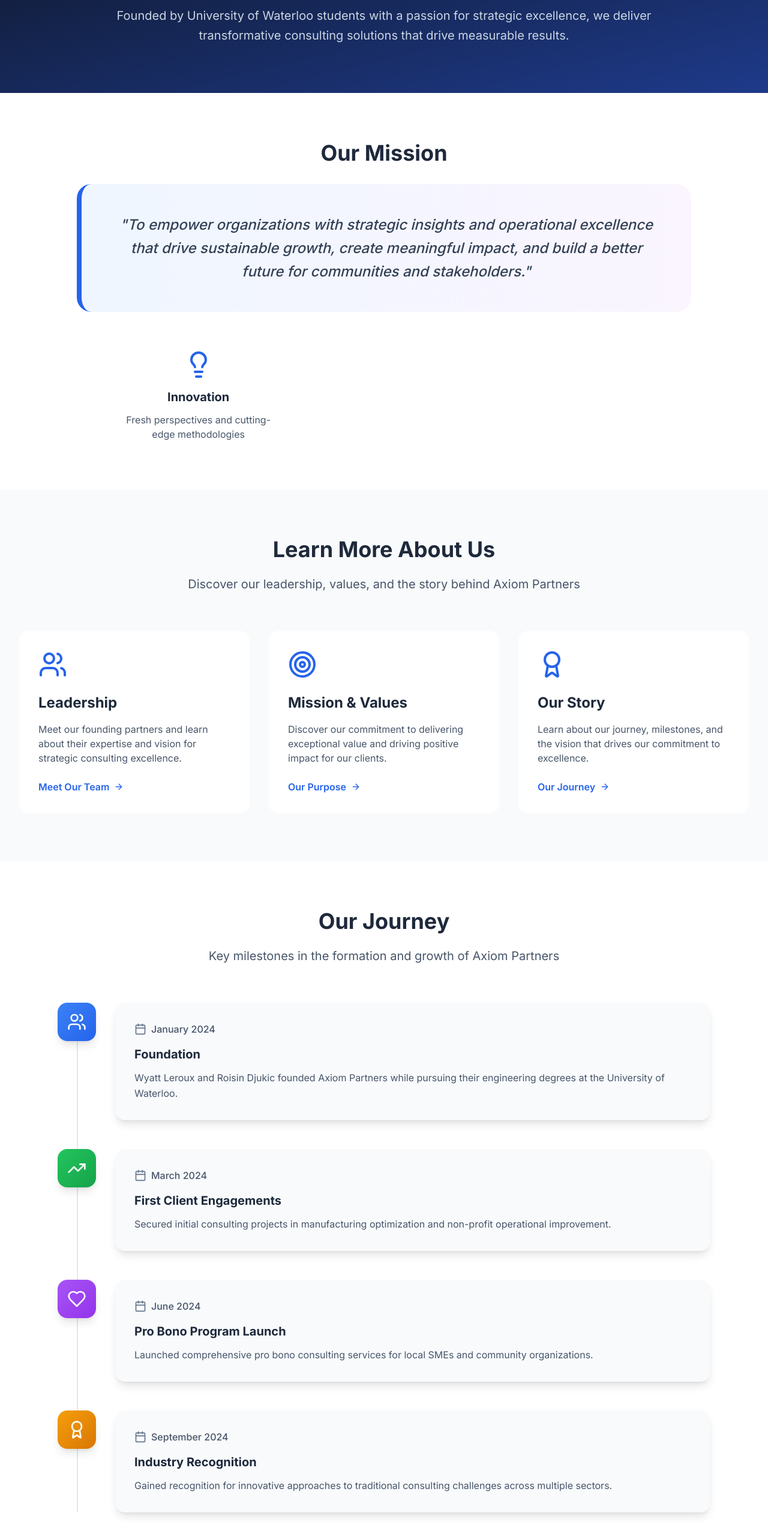
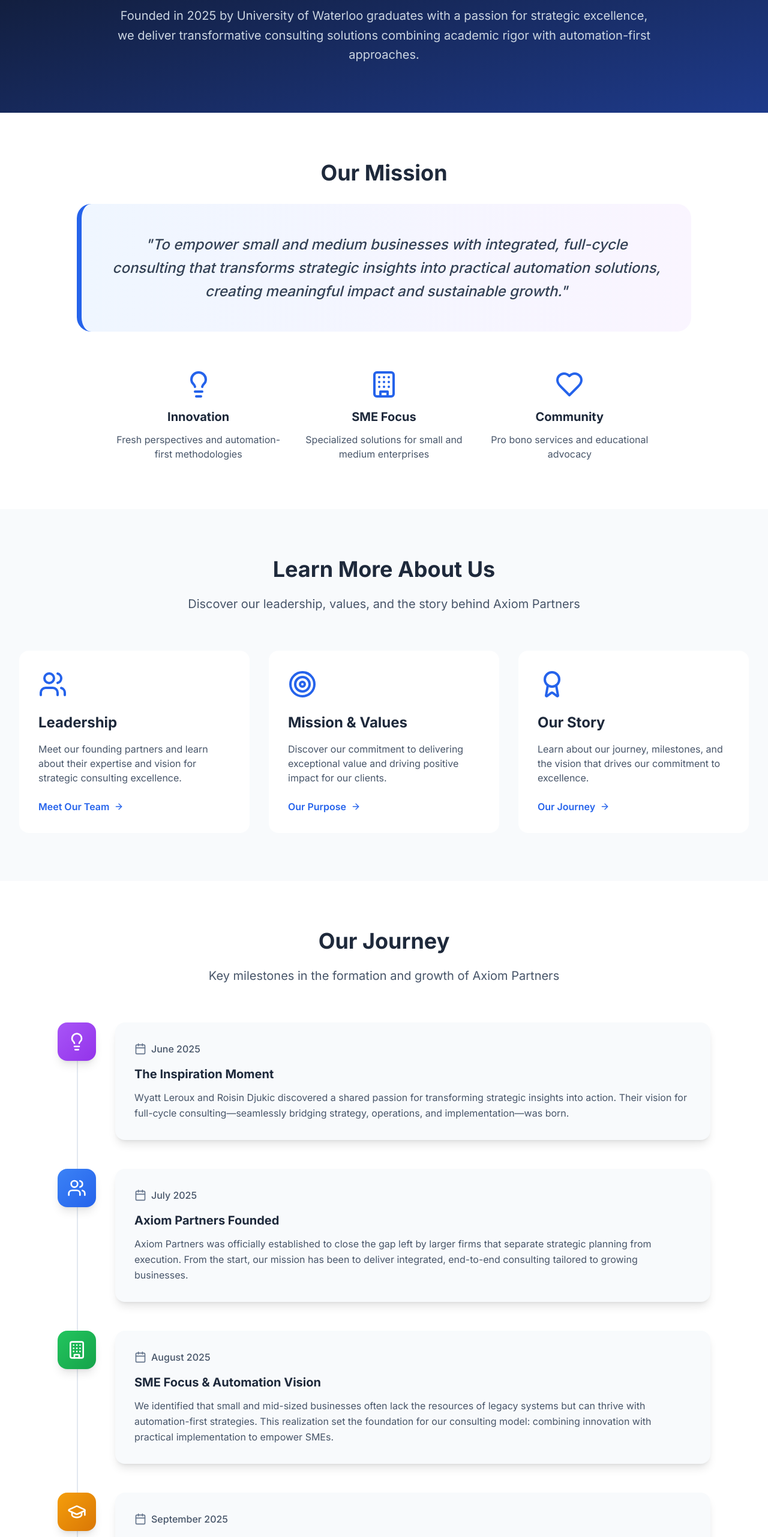
Before and after one commit to wlerouxaxiom/Axiom-Partners-Website, a Next.js app: page /about in a window 1280 px wide. Shown: the part 234-2797 px from the top of the page at 60% size. Built offline with nearby package versions, Linux system fonts and the light colour scheme.

Commit message:
Update About page with correct 2025 timeline and honest metrics

```diff
--- a/app/about/page.tsx
+++ b/app/about/page.tsx
@@ -7,31 +7,31 @@
 export default function About() {
   const timelineEvents = [
     {
-      date: 'January 2024',
-      title: 'Foundation',
-      description: 'Wyatt Leroux and Roisin Djukic founded Axiom Partners while pursuing their engineering degrees at the University of Waterloo.',
+      date: 'June 2025',
+      title: 'The Inspiration Moment',
+      description: 'Wyatt Leroux and Roisin Djukic discovered a shared passion for transforming strategic insights into action. Their vision for full-cycle consulting—seamlessly bridging strategy, operations, and implementation—was born.',
+      icon: Lightbulb,
+      color: 'purple'
+    },
+    {
+      date: 'July 2025',
+      title: 'Axiom Partners Founded',
+      description: 'Axiom Partners was officially established to close the gap left by larger firms that separate strategic planning from execution. From the start, our mission has been to deliver integrated, end-to-end consulting tailored to growing businesses.',
       icon: Users,
       color: 'blue'
     },
     {
-      date: 'March 2024',
-      title: 'First Client Engagements',
-      description: 'Secured initial consulting projects in manufacturing optimization and non-profit operational improvement.',
-      icon: TrendingUp,
+      date: 'August 2025',
+      title: 'SME Focus & Automation Vision',
+      description: 'We identified that small and mid-sized businesses often lack the resources of legacy systems but can thrive with automation-first strategies. This realization set the foundation for our consulting model: combining innovation with practical implementation to empower SMEs.',
+      icon: Building,
       color: 'green'
     },
     {
-      date: 'June 2024',
-      title: 'Pro Bono Program Launch',
-      description: 'Launched comprehensive pro bono consulting services for local SMEs and community organizations.',
-      icon: Heart,
-      color: 'purple'
-    },
-    {
-      date: 'September 2024',
-      title: 'Industry Recognition',
-      description: 'Gained recognition for innovative approaches to traditional consulting challenges across multiple sectors.',
-      icon: Award,
+      date: 'September 2025',
+      title: 'Educational Commitment Launch',
+      description: 'Hosted case study workshops with local high schools at the University of Waterloo, helping students understand accounting and finance career paths. Established our commitment to education and industry awareness.',
+      icon: GraduationCap,
       color: 'amber'
     }
   ];
@@ -58,8 +58,8 @@
               About <span className="text-blue-400">Axiom Partners</span>
             </h1>
             <p className="text-xl text-slate-300 max-w-4xl mx-auto leading-relaxed">
-              Founded by University of Waterloo students with a passion for strategic excellence,
-              we deliver transformative consulting solutions that drive measurable results.
+              Founded in 2025 by University of Waterloo graduates with a passion for strategic excellence,
+              we deliver transformative consulting solutions combining academic rigor with automation-first approaches.
             </p>
           </motion.div>
         </div>
@@ -78,9 +78,8 @@
             <h2 className="text-4xl font-bold text-slate-800 mb-8">Our Mission</h2>
             <div className="bg-gradient-to-r from-blue-50 to-purple-50 rounded-3xl p-12 border-l-8 border-blue-600 max-w-5xl mx-auto">
               <p className="text-2xl text-slate-700 leading-relaxed font-medium italic">
-                "To empower organizations with strategic insights and operational excellence
-                that drive sustainable growth, create meaningful impact, and build a better future
-                for communities and stakeholders."
+                "To empower small and medium businesses with integrated, full-cycle consulting that transforms
+                strategic insights into practical automation solutions, creating meaningful impact and sustainable growth."
               </p>
             </div>
           </motion.div>
@@ -95,7 +94,29 @@
             >
               <Lightbulb className="w-12 h-12 text-blue-600 mx-auto mb-4" />
               <h3 className="text-xl font-bold text-slate-800 mb-3">Innovation</h3>
-              <p className="text-slate-600">Fresh perspectives and cutting-edge methodologies</p>
+              <p className="text-slate-600">Fresh perspectives and automation-first methodologies</p>
+            </motion.div>
+            <motion.div
+              initial={{ opacity: 0, y: 30 }}
+              whileInView={{ opacity: 1, y: 0 }}
+              transition={{ duration: 0.8, delay: 0.4 }}
+              viewport={{ once: true }}
+              className="text-center"
+            >
+              <Building className="w-12 h-12 text-blue-600 mx-auto mb-4" />
+              <h3 className="text-xl font-bold text-slate-800 mb-3">SME Focus</h3>
+              <p className="text-slate-600">Specialized solutions for small and medium enterprises</p>
+            </motion.div>
+            <motion.div
+              initial={{ opacity: 0, y: 30 }}
+              whileInView={{ opacity: 1, y: 0 }}
+              transition={{ duration: 0.8, delay: 0.6 }}
+              viewport={{ once: true }}
+              className="text-center"
+            >
+              <Heart className="w-12 h-12 text-blue-600 mx-auto mb-4" />
+              <h3 className="text-xl font-bold text-slate-800 mb-3">Community</h3>
+              <p className="text-slate-600">Pro bono services and educational advocacy</p>
             </motion.div>
           </div>
         </div>
@@ -250,8 +271,8 @@
           >
             <h2 className="text-4xl font-bold text-slate-800 mb-6">Founded by Excellence</h2>
             <p className="text-xl text-slate-600 mb-8 max-w-3xl mx-auto leading-relaxed">
-              Wyatt Leroux and Roisin Djukic bring together Systems Design Engineering and Management Engineering
-              expertise from the University of Waterloo, combined with professional consulting experience
+              Wyatt Leroux and Roisin Djukic bring together Accounting & Financial Management
+              expertise from the University of Waterloo, combined with Big 4 consulting experience
               and a commitment to community impact.
             </p>
             <Link
@@ -325,12 +346,12 @@
               </h2>
               <p className="text-lg text-slate-600 mb-6 leading-relaxed">
                 We represent the next generation of strategic consulting, combining the analytical rigor
-                of University of Waterloo engineering programs with real-world consulting experience
+                of University of Waterloo programs with real-world consulting experience
                 from leading firms.
               </p>
               <p className="text-lg text-slate-600 mb-8 leading-relaxed">
                 Our unique perspective allows us to bridge the gap between traditional consulting
-                approaches and innovative, technology-driven solutions that today's organizations need
+                approaches and innovative, automation-driven solutions that today's SMEs need
                 to thrive in an evolving marketplace.
               </p>
               <Link
@@ -351,22 +372,22 @@
             >
               <div className="space-y-6">
                 <div className="bg-white rounded-2xl p-6 shadow-lg">
-                  <div className="text-3xl font-bold text-blue-600 mb-2">50+</div>
-                  <div className="text-slate-700 font-medium">Client Engagements</div>
+                  <div className="text-3xl font-bold text-blue-600 mb-2">2025</div>
+                  <div className="text-slate-700 font-medium">Founded</div>
                 </div>
                 <div className="bg-white rounded-2xl p-6 shadow-lg">
-                  <div className="text-3xl font-bold text-blue-600 mb-2">95%</div>
-                  <div className="text-slate-700 font-medium">Client Satisfaction</div>
+                  <div className="text-3xl font-bold text-green-600 mb-2">SME</div>
+                  <div className="text-slate-700 font-medium">Focused</div>
                 </div>
               </div>
               <div className="space-y-6 pt-8">
                 <div className="bg-white rounded-2xl p-6 shadow-lg">
-                  <div className="text-3xl font-bold text-blue-600 mb-2">3</div>
-                  <div className="text-slate-700 font-medium">Years Experience</div>
+                  <div className="text-3xl font-bold text-purple-600 mb-2">5+</div>
+                  <div className="text-slate-700 font-medium">Target Industries</div>
                 </div>
                 <div className="bg-white rounded-2xl p-6 shadow-lg">
-                  <div className="text-3xl font-bold text-green-600 mb-2">25+</div>
-                  <div className="text-slate-700 font-medium">Pro Bono Projects</div>
+                  <div className="text-3xl font-bold text-amber-600 mb-2">UW</div>
+                  <div className="text-slate-700 font-medium">Alumni</div>
                 </div>
               </div>
             </motion.div>
```
